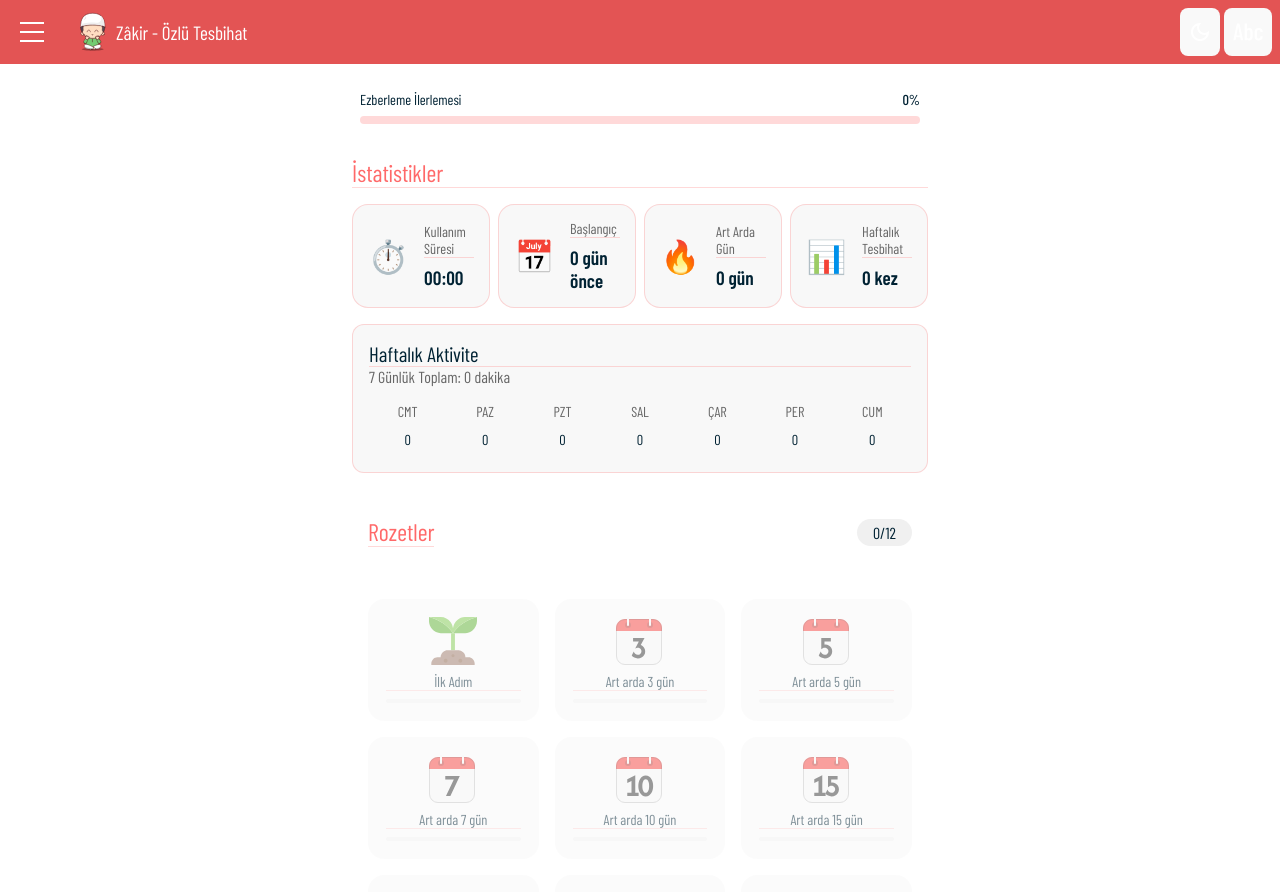
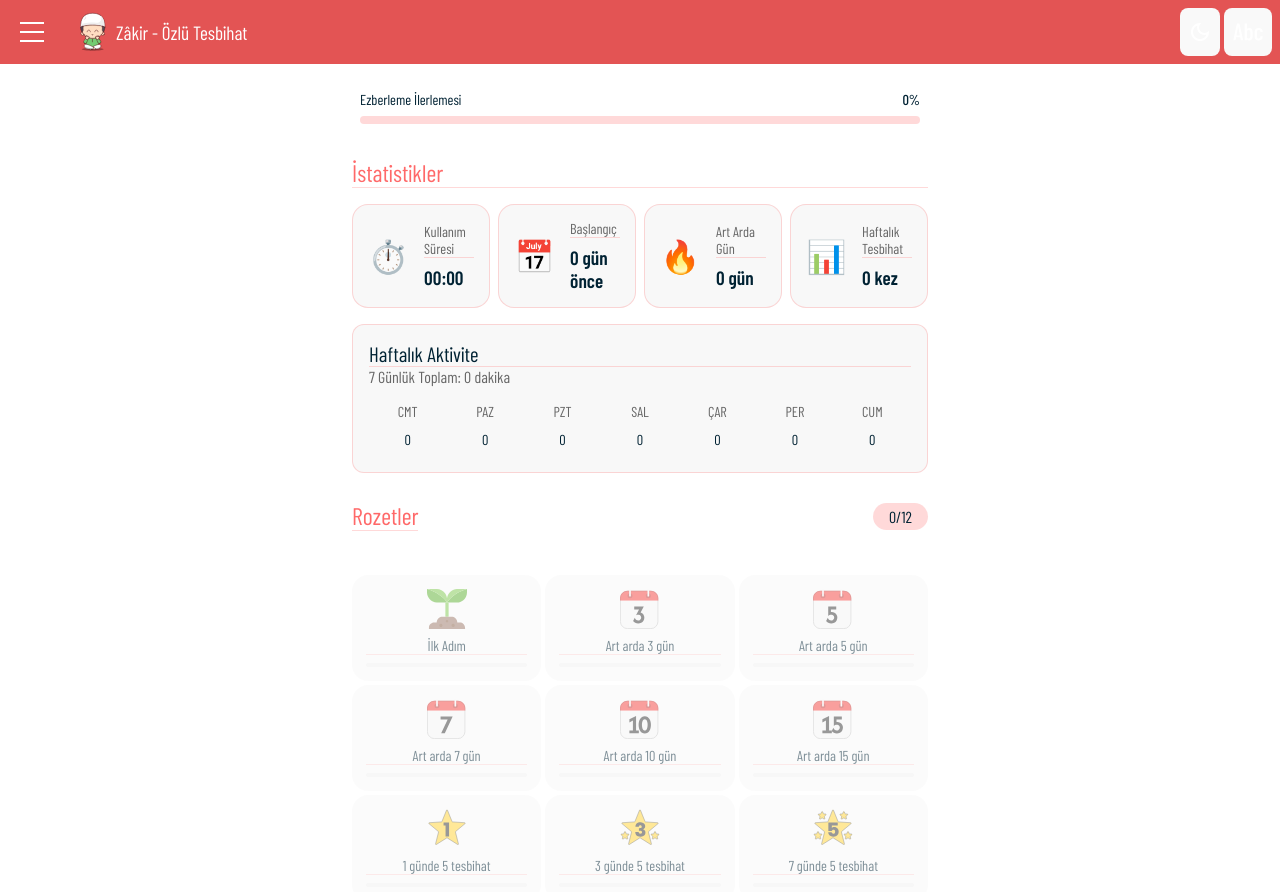
Before and after one commit to alitekdemir/zakir2025, a Vue app: page /istatistikler in a window 1280 px wide. Shown: the top 892 px of the page. Built offline with nearby package versions, Linux system fonts and the light colour scheme.

Commit message:
rozetler 3 sütun

```diff
--- a/src/components/badges/Badge.vue
+++ b/src/components/badges/Badge.vue
@@ -39,7 +39,7 @@ defineEmits(['click'])
 .badge {
   background: var(--surface);
   border-radius: 1rem;
-  padding: 1rem;
+  padding: 0.75rem;
   cursor: pointer;
   transition: all 0.2s ease;
   border: 2px solid transparent;
@@ -65,18 +65,18 @@ defineEmits(['click'])
 }
 
 .badge-icon {
-  width: 48px;
-  height: 48px;
+  width: 2.5rem;
+  height: 2.5rem;
   display: flex;
   align-items: center;
   justify-content: center;
-  overflow: visible; /* Eklendi */
+  overflow: visible;
 }
 
 .badge-icon :deep(svg) {
-  width: 48px;
-  height: 48px;
-  object-fit: contain; /* Eklendi */
+  width: 2.5rem;
+  height: 2.5rem;
+  object-fit: contain;
 }
 
 .badge-info {
@@ -91,9 +91,9 @@ defineEmits(['click'])
 }
 
 .progress-bar {
-  height: 4px;
+  height: 0.25rem;
   background: var(--surface-variant);
-  border-radius: 2px;
+  border-radius: 0.25rem;
   overflow: hidden;
   margin-top: 0.5rem;
 }
--- a/src/components/badges/BadgesGrid.vue
+++ b/src/components/badges/BadgesGrid.vue
@@ -64,8 +64,8 @@ const testSplash = () => {
         <component
           :is="badgeConfigs[badge.id]?.icon"
           v-if="badgeConfigs[badge.id]?.icon"
-          :width="48"
-          :height="48"
+          :width="32"
+          :height="32"
           :fill="badge.isAchieved ? '#5EB132' : 'rgba(255, 255, 255, 0.5)'"
         />
       </Badge>
@@ -88,9 +88,7 @@ const testSplash = () => {
 </template>
 
 <style scoped>
-.badges-section {
-  padding: 1rem;
-}
+/* .badges-section {padding: 1rem;} */
 
 .badges-header {
   display: flex;
@@ -100,7 +98,7 @@ const testSplash = () => {
 }
 
 .badges-count {
-  background: var(--surface-variant);
+  background: var(--primary-light);
   padding: 0.25rem 1.0rem;
   border-radius: 1rem;
 }
@@ -108,13 +106,13 @@ const testSplash = () => {
 .badges-grid {
   display: grid;
   grid-template-columns: repeat(auto-fill, minmax(150px, 1fr));
-  gap: 1rem;
-  padding: 1rem 0;
+  gap: 0.25rem;
+  padding: 0.5rem 0;
 }
 
-@media (max-width: 768px) {
+@media (max-width: 600px) {
   .badges-grid {
-    grid-template-columns: repeat(auto-fill, minmax(120px, 1fr));
+    grid-template-columns: repeat(auto-fill, minmax(6rem, 1fr));
   }
 }
 
```
